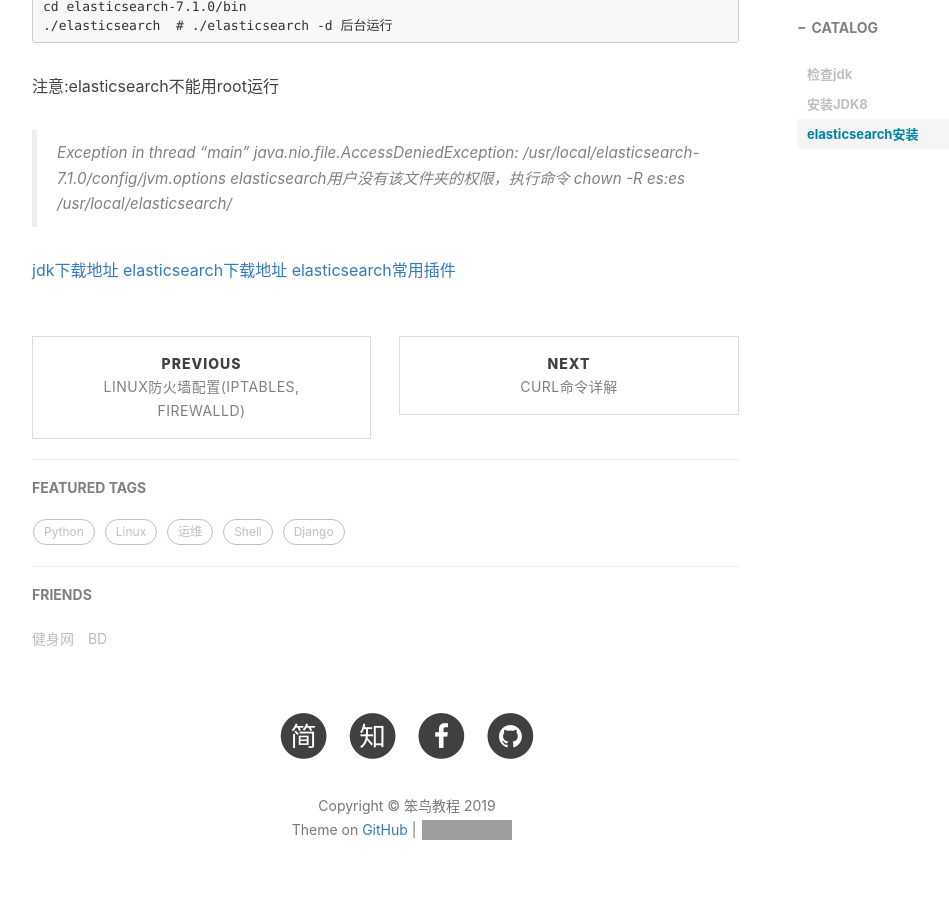
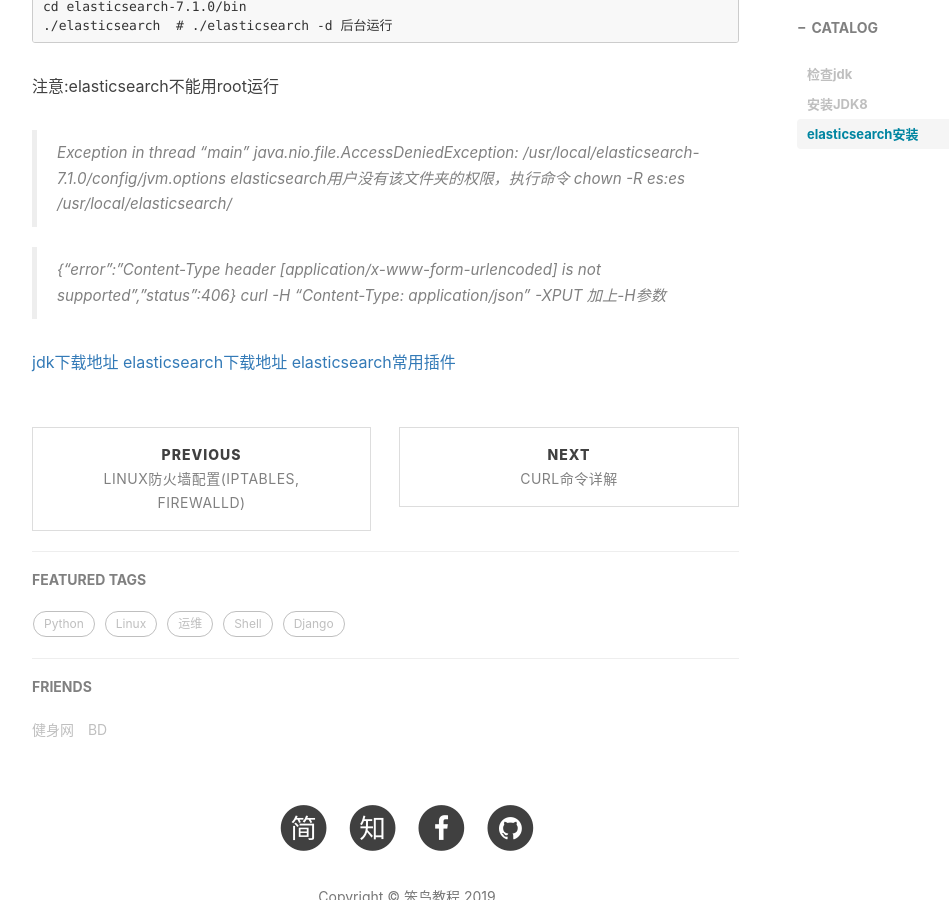
Before and after one commit to handerfly/handerfly.github.io, a Jekyll site: the page built from _posts/2019-05-26-Elasticsearch总结.md, in a window 1280 px wide and 900 px high, scrolled down 2143 px. Shown: the whole window, without its empty margins (233-1182 px from the left). Built offline with Jekyll 4.4.1, drawn with Linux system fonts in a browser that asks for light colours; nearby versions of some CDN libraries; comment, search, counter and statistics services are not loaded; grey boxes are pictures that could not be loaded.

Commit message:
Update 2019-05-26-Elasticsearch总结.md

```diff
--- a/_posts/2019-05-26-Elasticsearch总结.md
+++ b/_posts/2019-05-26-Elasticsearch总结.md
@@ -85,6 +85,9 @@ cd elasticsearch-7.1.0/bin
 elasticsearch用户没有该文件夹的权限，执行命令
 chown -R es:es /usr/local/elasticsearch/
 
+>{"error":"Content-Type header [application/x-www-form-urlencoded] is not supported","status":406}
+curl -H "Content-Type: application/json" -XPUT  加上-H参数
+
 [jdk下载地址](https://www.oracle.com/technetwork/java/javase/downloads/index.html)
 [elasticsearch下载地址](https://www.elastic.co/guide/en/elasticsearch/reference/current/getting-started-install.html)
 [elasticsearch常用插件](https://www.cnblogs.com/ZJ199012/p/6094083.html)
```
